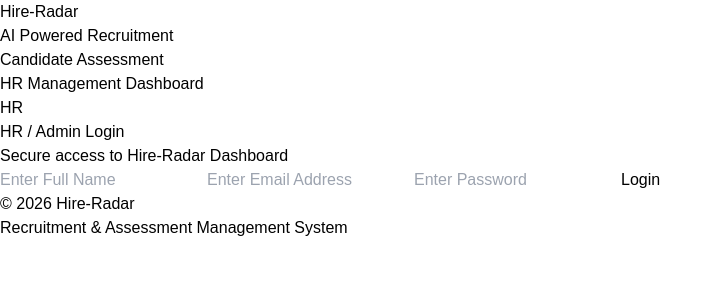
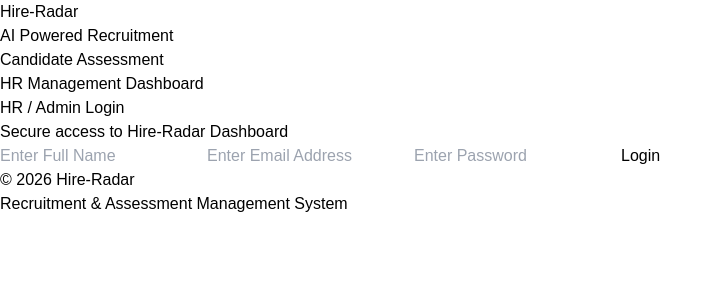
Before and after one commit to John-Divine-Mathew/Hire-Radar, a React app in the folder frontend/: page /admin-login in a window 1280 px wide. Shown: the top 300 px of the page, without its empty margins (0-723 px from the left). Built offline with nearby package versions, Linux system fonts and the light colour scheme; the HTML template or start-up script is replaced by a standard one.

Commit message:
minor changes in the admin loginn

```diff
--- a/frontend/src/pages/AdminLogin.jsx
+++ b/frontend/src/pages/AdminLogin.jsx
@@ -143,9 +143,7 @@ p-10
 
           <div className="flex justify-center">
 
-            <div className="w-24 h-24 rounded-full bg-gradient-to-br from-indigo-700 via-purple-700 to-pink-600 flex items-center justify-center shadow-2xl">
-              <span className="text-4xl font-bold text-white">HR</span>
-            </div>
+
 
           </div>
 
```
